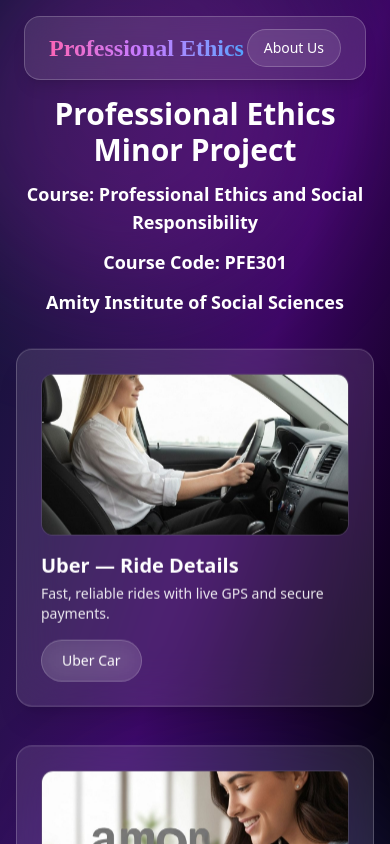
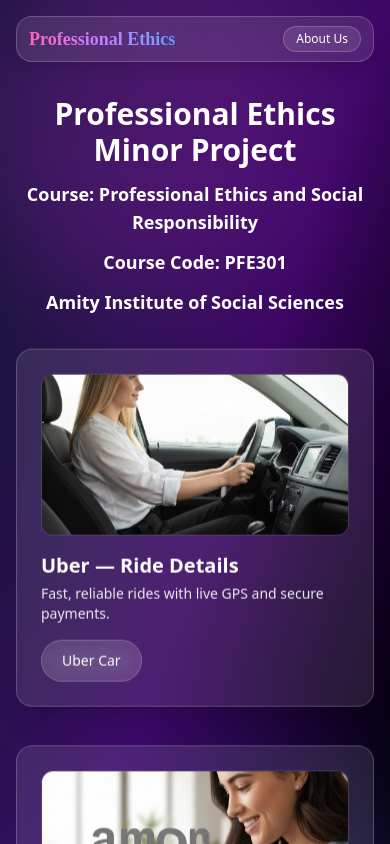
Before and after one commit to AnuragSharma2005/Sanvi-Project, a React (Vite) app: page / in a window 390 px wide. Shown: the top 844 px of the page. Built offline with nearby package versions, Linux system fonts and the light colour scheme.

Commit message:
Updatte in navbar

```diff
--- a/src/Component/Navbar.jsx
+++ b/src/Component/Navbar.jsx
@@ -1,10 +1,10 @@
 "use client"
 
 import { motion } from "framer-motion"
-import { useNavigate } from "react-router-dom" // ✅ Correct for Vite + React Router
+import { useNavigate } from "react-router-dom"
 
 export default function Navbar() {
-  const navigate = useNavigate() // ✅ Initialize navigation
+  const navigate = useNavigate()
 
   return (
     <motion.nav
@@ -13,14 +13,20 @@
       transition={{ duration: 0.6, ease: "easeOut" }}
       className="fixed top-4 left-0 right-0 z-50
                  flex items-center justify-between
-                 mx-6 sm:mx-12 px-6 py-3
+                 mx-4 sm:mx-8 md:mx-12
+                 px-3 sm:px-6 py-2 sm:py-3
                  rounded-2xl border border-white/20
                  bg-white/10 backdrop-blur-lg shadow-lg"
     >
       {/* Left side - Project name */}
       <h1
-        className="text-2xl sm:text-1xl md:text-4xl font-extrabold text-center bg-gradient-to-r from-pink-400 via-purple-400 to-blue-400 bg-clip-text text-transparent font-[Playfair_Display] cursor-pointer whitespace-nowrap md:whitespace-normal"
-        onClick={() => navigate("/")} // ✅ use navigate()
+        className="text-lg sm:text-xl md:text-3xl lg:text-4xl
+                   font-extrabold text-center
+                   bg-gradient-to-r from-pink-400 via-purple-400 to-blue-400
+                   bg-clip-text text-transparent
+                   font-[Playfair_Display] cursor-pointer
+                   whitespace-nowrap"
+        onClick={() => navigate("/")}
       >
         Professional Ethics
       </h1>
@@ -29,9 +35,11 @@
       <motion.button
         whileHover={{ scale: 1.05 }}
         whileTap={{ scale: 0.95 }}
-        onClick={() => navigate("/About")} // ✅ use navigate()
-        className="px-4 py-2 rounded-full border border-white/20
-                   bg-white/10 text-white text-sm font-medium
+        onClick={() => navigate("/About")}
+        className="px-3 sm:px-4 py-1 sm:py-2
+                   rounded-full border border-white/20
+                   bg-white/10 text-xs sm:text-sm md:text-base
+                   text-white font-medium
                    hover:bg-white/20 transition-all cursor-pointer"
       >
         About Us
```
